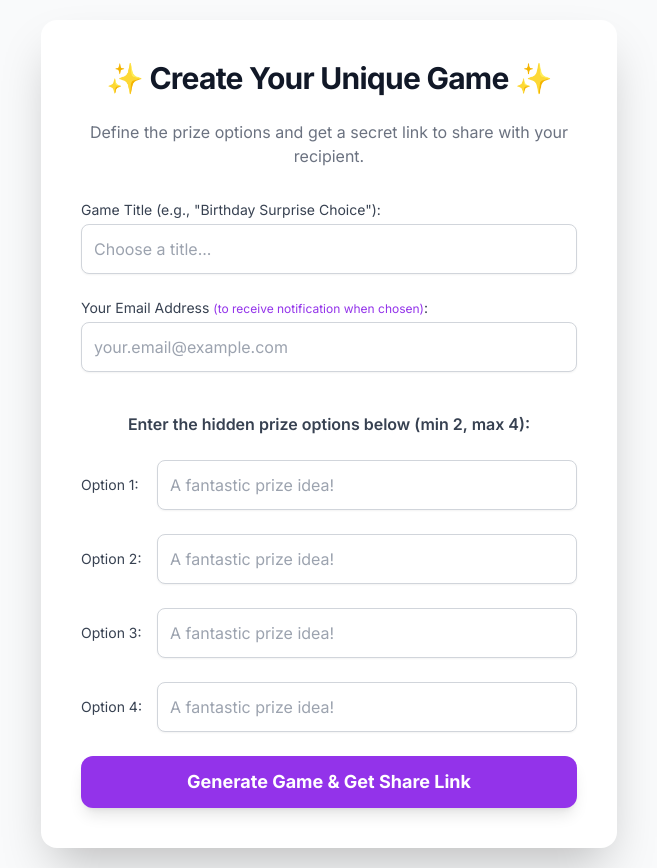
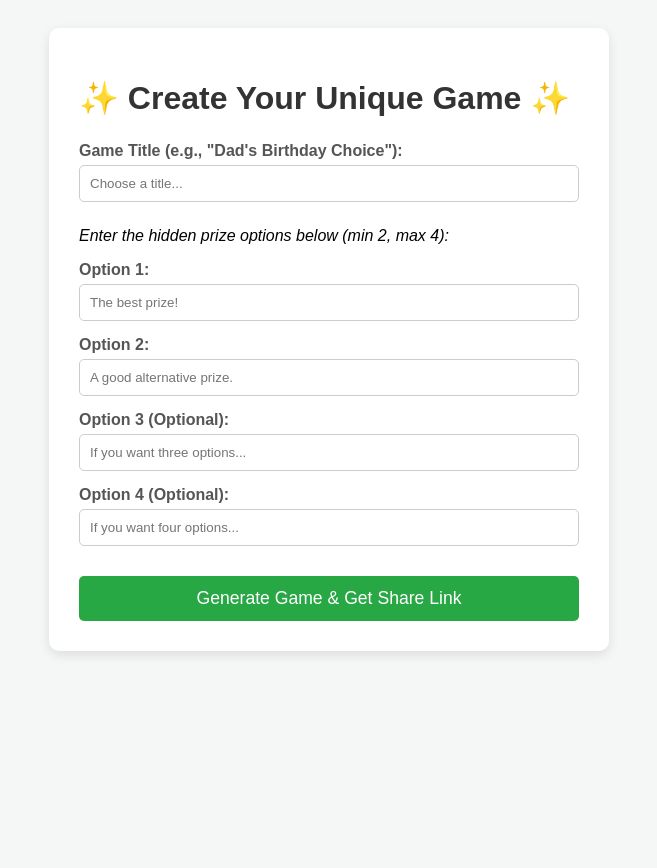
Before and after one commit to Kk-930/pickone, a Flask app: page /create in a window 1280 px wide. Shown: the whole page, without its empty margins (311-968 px from the left). After the commit the page ends 655 px from the top, so only its background shows below. Run offline with Flask 3, Linux system fonts and the light colour scheme; some libraries are stand-ins or nearby versions.

Commit message:
Feature: Added custom game creator and share links

```diff
--- a/app.py
+++ b/app.py
@@ -1,19 +1,19 @@
-from flask import Flask, render_template, redirect, url_for, request
+from flask import Flask, render_template, redirect, url_for, session, request
 from flask_sqlalchemy import SQLAlchemy
 import secrets
 import os
-import json
-import smtplib
-from email.message import EmailMessage
+import json # Used to store prize list as a JSON string
 
 # --- Configuration ---
 app = Flask(__name__)
 
 # Use an environment variable for the Secret Key (CRITICAL for deployment)
-# This is used by Flask for session management.
+# If running locally, it defaults to a secure random key.
 app.config['SECRET_KEY'] = os.environ.get('SECRET_KEY', secrets.token_hex(16))
 
-# Database Configuration: Use a SQLite file named games.db
+# Database Configuration (SQLite for simplicity)
+# When deployed on Render's free tier, you'd use a managed database like Postgres.
+# For a simple game like this, SQLite is okay for small-scale use.
 app.config['SQLALCHEMY_DATABASE_URI'] = 'sqlite:///games.db'
 app.config['SQLALCHEMY_TRACK_MODIFICATIONS'] = False
 
@@ -21,103 +21,46 @@ db = SQLAlchemy(app)
 
 # --- Database Model ---
 class Game(db.Model):
-    """
-    Represents a single pick-a-prize game instance.
-    """
     id = db.Column(db.Integer, primary_key=True)
     title = db.Column(db.String(100), nullable=False)
-    # NEW: Store the creator's email for notification
-    creator_email = db.Column(db.String(100), nullable=True)
-    # JSON string storing the list of prize options
+    # The prize options are stored as a JSON string
     options_json = db.Column(db.Text, nullable=False)
-    # Index of the chosen option (-1 means no choice has been made yet)
-    chosen_index = db.Column(db.Integer, default=-1)
+    # The winning choice is stored here (index, not number)
+    chosen_index = db.Column(db.Integer, default=-1) # -1 means no choice yet
 
     def get_options(self):
-        """Helper to deserialize the options from the database."""
         return json.loads(self.options_json)
 
-# Create the database tables before the first request
-@app.before_request
-def create_tables():
+# Initialize the database and create tables
+with app.app_context():
     db.create_all()
-
-# --- Email Functionality ---
-# NOTE: These must be set as environment variables (SMTP_SERVER, SMTP_PORT, etc.)
-# in your Render dashboard for email sending to work!
-SMTP_SERVER = os.environ.get('SMTP_SERVER')
-SMTP_PORT = os.environ.get('SMTP_PORT')
-SMTP_USERNAME = os.environ.get('SMTP_USERNAME')
-SMTP_PASSWORD = os.environ.get('SMTP_PASSWORD')
-
-def send_notification_email(recipient_email, game_title, selected_prize, game_url):
-    """Sends an email notification to the creator when a choice is made."""
-    if not all([SMTP_SERVER, SMTP_PORT, SMTP_USERNAME, SMTP_PASSWORD]):
-        print("EMAIL CONFIGURATION MISSING. Notification not sent.")
-        return
-
-    try:
-        msg = EmailMessage()
-        msg['Subject'] = f"🎁 Game Reveal: '{game_title}' Has Been Picked!"
-        msg['From'] = SMTP_USERNAME
-        msg['To'] = recipient_email
-
-        # The body contains the crucial piece of information: the chosen prize
-        body = f"""
-        Hello!
-
-        Your game, '{game_title}', has been played and the prize has been revealed!
-
-        The recipient chose: "{selected_prize}"
-
-        This confirms the true selection, so you know the result!
-
-        You can view the final, permanent result here:
-        {game_url}
-
-        Happy Gifting!
-        """
-        msg.set_content(body)
-
-        # Connect to the SMTP server and send the email
-        with smtplib.SMTP(SMTP_SERVER, int(SMTP_PORT)) as server:
-            server.starttls()  # Use TLS encryption for security
-            server.login(SMTP_USERNAME, SMTP_PASSWORD)
-            server.send_message(msg)
-            print(f"Successfully sent notification to {recipient_email}")
-
-    except Exception as e:
-        print(f"Error sending email: {e}")
 
 # --- Routes ---
 
+# 1. Homepage (Start/Instructions)
 @app.route('/')
 def index():
-    """Main landing page."""
     return render_template('index.html')
 
+# 2. Game Creation Form
 @app.route('/create', methods=['GET', 'POST'])
 def create_game():
-    """Handles the creation form and saves the new game to the database."""
     if request.method == 'POST':
         game_title = request.form.get('title')
-        creator_email = request.form.get('creator_email') # NEW: Collect creator's email
-
-        # Collect and filter options
+        # Get all options from the form (up to 4 in this example)
         options = []
         for i in range(1, 5):
             option = request.form.get(f'option_{i}', '').strip()
             if option:
                 options.append(option)
 
-        # Basic validation
-        if not game_title or not creator_email or len(options) < 2:
-            return "Error: Game needs a title, your email, and at least two options.", 400
+        if not game_title or len(options) < 2:
+            # Simple error handling
+            return "Error: Game needs a title and at least two options.", 400
 
         # Create a new Game object and save to database
         new_game = Game(
             title=game_title,
-            creator_email=creator_email, # Save the creator's email
             options_json=json.dumps(options)
         )
         db.session.add(new_game)
@@ -126,69 +69,53 @@ def create_game():
         # Redirect to the unique game page
         return redirect(url_for('game_page', game_id=new_game.id))
 
+    # For GET request, show the creation form
     return render_template('create.html')
 
+# 3. The Sharable Game Page
 @app.route('/game/<int:game_id>', methods=['GET', 'POST'])
 def game_page(game_id):
-    """Displays the game and handles the choice submission."""
-    game = Game.query.get_or_404(game_id)
+    game = db.session.get(Game, game_id)
+    if not game:
+        return "Game not found.", 404
+
     options = game.get_options()
 
     # Handle the choice submission
     if request.method == 'POST':
-        # Prevent double submission
+        # Check if a choice has already been made
         if game.chosen_index != -1:
-            # If a choice was already made, just redirect to GET to show result
+            # Prevent re-submitting if the game is already over
             return redirect(url_for('game_page', game_id=game_id))
 
         try:
-            # Get the index (0-based) of the chosen option from the form
-            chosen_index = int(request.form.get('chosen_index'))
-        except (TypeError, ValueError):
-            return "Invalid choice submitted.", 400
+            # Get the chosen number (1-based index)
+            choice = int(request.form.get('choice'))
+            chosen_index = choice - 1
 
-        # 1. Validate the choice index
-        if 0 <= chosen_index < len(options):
-            # 2. Record the choice in the database
-            game.chosen_index = chosen_index
-            db.session.commit()
+            # 1. Validate the choice
+            if 0 <= chosen_index < len(options):
+                # 2. Record the choice in the database
+                game.chosen_index = chosen_index
+                db.session.commit()
+                # Redirect to GET to show the result
+                return redirect(url_for('game_page', game_id=game_id))
+            else:
+                return "Invalid option selected", 400
+        except:
+            return "Error processing choice", 500
 
-            # --- CRITICAL: SEND NOTIFICATION EMAIL HERE ---
-            # Get the actual prize text for the email
-            selected_prize = options[chosen_index]
-            game_url = request.url_root.rstrip('/') + url_for('game_page', game_id=game_id)
+    # For GET request, render the game page
+    game_over = game.chosen_index != -1
+    chosen_option_text = options[game.chosen_index] if game_over else None
+    share_link = request.url # The current URL is the share link
 
-            # Send notification to the creator's email
-            send_notification_email(
-                game.creator_email,
-                game.title,
-                selected_prize,
-                game_url
-            )
-            # ---------------------------------------------
-
-            # Redirect to GET to show the result
-            return redirect(url_for('game_page', game_id=game_id))
-        else:
-            return "Invalid choice index.", 400
-
-    # GET request: Display the game page
-    return render_template(
-        'game.html',
-        game=game,
-        options=options,
-        chosen_index=game.chosen_index
-    )
-
-@app.route('/list')
-def list_games():
-    """Lists all created games (for debugging/admin purposes)."""
-    games = Game.query.all()
-    return render_template('list_games.html', games=games)
+    return render_template('game.html',
+                           game=game,
+                           options_count=len(options),
+                           chosen_option=chosen_option_text,
+                           game_over=game_over,
+                           share_link=share_link)
 
 if __name__ == '__main__':
-    # When running locally, ensure the DB is initialized
-    with app.app_context():
-        db.create_all()
-    # Run the application
     app.run(debug=True)
--- a/templates/create.html
+++ b/templates/create.html
@@ -2,87 +2,39 @@
 <html lang="en">
 <head>
     <meta charset="UTF-8">
-    <meta name="viewport" content="width=device-width, initial-scale=1.0">
-    <title>Create Your Prize Picker Game</title>
-    <!-- Load Tailwind CSS -->
-    <script src="https://cdn.tailwindcss.com"></script>
+    <title>Create Your Prize Game</title>
     <style>
-        /* Custom font for a clean, modern look */
-        @import url('https://fonts.googleapis.com/css2?family=Inter:wght@400;600;700&display=swap');
-        body {
-            font-family: 'Inter', sans-serif;
-            background-color: #f7f7f7;
-            display: flex;
-            justify-content: center;
-            align-items: center;
-            min-height: 100vh;
-            padding: 20px;
-        }
+        body { font-family: sans-serif; display: flex; flex-direction: column; align-items: center; background-color: #f4f7f6; padding: 20px; }
+        .form-container { background: white; padding: 30px; border-radius: 10px; box-shadow: 0 4px 12px rgba(0, 0, 0, 0.1); width: 100%; max-width: 500px; }
+        h1 { color: #333; margin-bottom: 25px; }
+        label { display: block; margin-top: 15px; font-weight: bold; color: #555; }
+        input[type="text"] { width: 100%; padding: 10px; margin-top: 5px; border: 1px solid #ccc; border-radius: 5px; box-sizing: border-box; }
+        .submit-btn { width: 100%; padding: 12px; margin-top: 30px; font-size: 1.1em; background-color: #28a745; color: white; border: none; border-radius: 5px; cursor: pointer; }
+        .submit-btn:hover { background-color: #1e7e34; }
     </style>
 </head>
-<body class="bg-gray-50">
-    <div class="max-w-xl w-full bg-white p-8 md:p-10 rounded-2xl shadow-2xl transform hover:shadow-3xl transition duration-300">
-        <h1 class="text-3xl font-extrabold text-gray-900 mb-6 text-center tracking-tight">
-            ✨ Create Your Unique Game ✨
-        </h1>
-        <p class="text-center text-gray-500 mb-8">
-            Define the prize options and get a secret link to share with your recipient.
-        </p>
+<body>
+    <div class="form-container">
+        <h1>✨ Create Your Unique Game ✨</h1>
+        <form method="POST">
+            <label for="title">Game Title (e.g., "Dad's Birthday Choice"):</label>
+            <input type="text" id="title" name="title" required placeholder="Choose a title...">
 
-        <form method="POST" class="space-y-6">
-            <!-- Game Title Field -->
-            <div>
-                <label for="title" class="block text-sm font-medium text-gray-700 mb-1">Game Title (e.g., "Birthday Surprise Choice"):</label>
-                <input
-                    type="text"
-                    id="title"
-                    name="title"
-                    required
-                    placeholder="Choose a title..."
-                    class="w-full p-3 border border-gray-300 rounded-lg focus:ring-purple-500 focus:border-purple-500 shadow-sm transition duration-150"
-                >
-            </div>
+            <p style="margin-top: 25px; font-style: italic;">Enter the hidden prize options below (min 2, max 4):</p>
 
-            <!-- CREATOR EMAIL FIELD (CRITICAL FOR NOTIFICATION) -->
-            <div>
-                <label for="creator_email" class="block text-sm font-medium text-gray-700 mb-1">
-                    Your Email Address <span class="text-xs text-purple-600">(to receive notification when chosen)</span>:
-                </label>
-                <input
-                    type="email"
-                    id="creator_email"
-                    name="creator_email"
-                    required
-                    placeholder="your.email@example.com"
-                    class="w-full p-3 border border-gray-300 rounded-lg focus:ring-purple-500 focus:border-purple-500 shadow-sm transition duration-150"
-                >
-            </div>
+            <label for="option_1">Option 1:</label>
+            <input type="text" id="option_1" name="option_1" required placeholder="The best prize!">
 
-            <p class="pt-4 text-center font-semibold text-gray-700">
-                Enter the hidden prize options below (min 2, max 4):
-            </p>
+            <label for="option_2">Option 2:</label>
+            <input type="text" id="option_2" name="option_2" required placeholder="A good alternative prize.">
 
-            <!-- Prize Option Fields -->
-            {% for i in range(1, 5) %}
-            <div class="flex items-center space-x-3">
-                <label for="option_{{ i }}" class="text-sm font-medium text-gray-700 w-16">Option {{ i }}:</label>
-                <input
-                    type="text"
-                    id="option_{{ i }}"
-                    name="option_{{ i }}"
-                    {% if i < 3 %}required{% endif %}
-                    placeholder="A fantastic prize idea!"
-                    class="flex-1 p-3 border border-gray-300 rounded-lg focus:ring-purple-500 focus:border-purple-500 shadow-sm transition duration-150"
-                >
-            </div>
-            {% endfor %}
+            <label for="option_3">Option 3 (Optional):</label>
+            <input type="text" id="option_3" name="option_3" placeholder="If you want three options...">
 
-            <button
-                type="submit"
-                class="w-full mt-8 py-3 px-6 bg-purple-600 text-white font-bold rounded-xl shadow-lg hover:bg-purple-700 transition duration-200 transform hover:scale-[1.01] focus:outline-none focus:ring-4 focus:ring-purple-300 text-lg"
-            >
-                Generate Game & Get Share Link
-            </button>
+            <label for="option_4">Option 4 (Optional):</label>
+            <input type="text" id="option_4" name="option_4" placeholder="If you want four options...">
+
+            <button type="submit" class="submit-btn">Generate Game & Get Share Link</button>
         </form>
     </div>
 </body>
```
